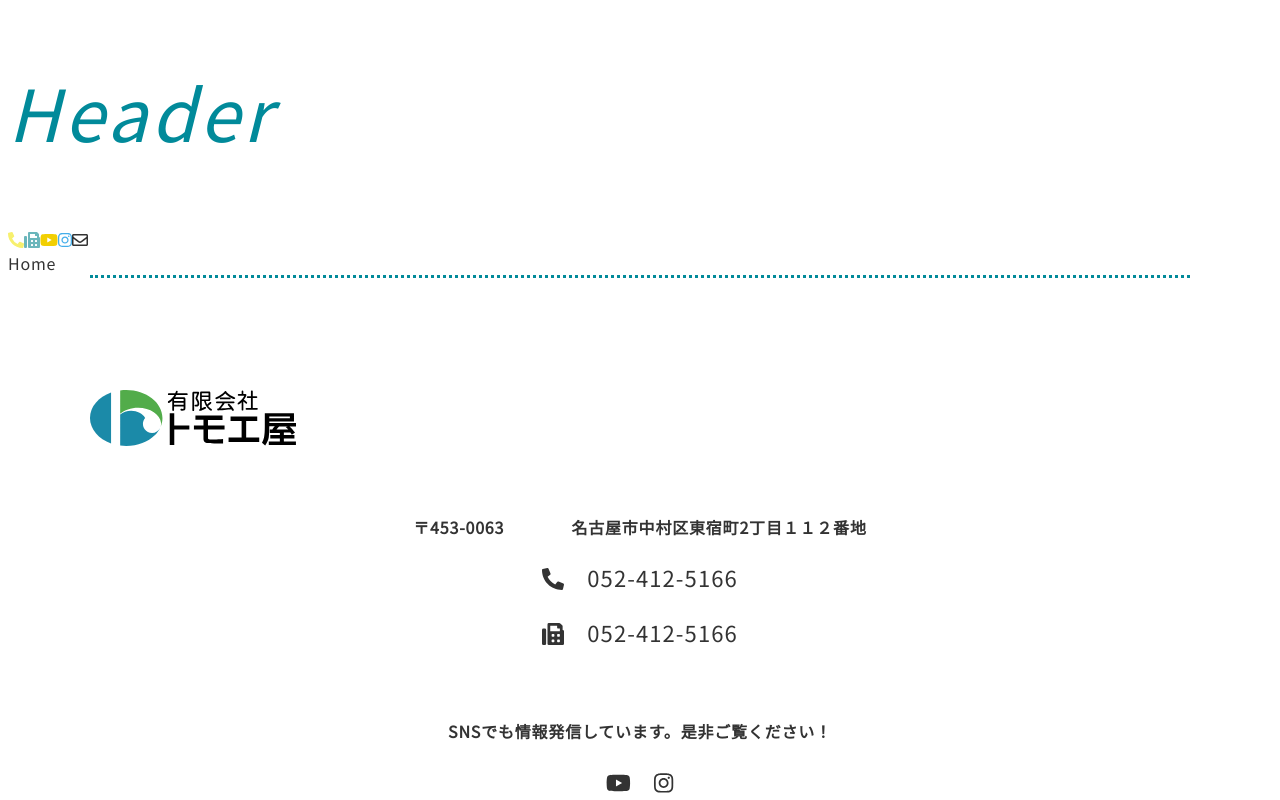
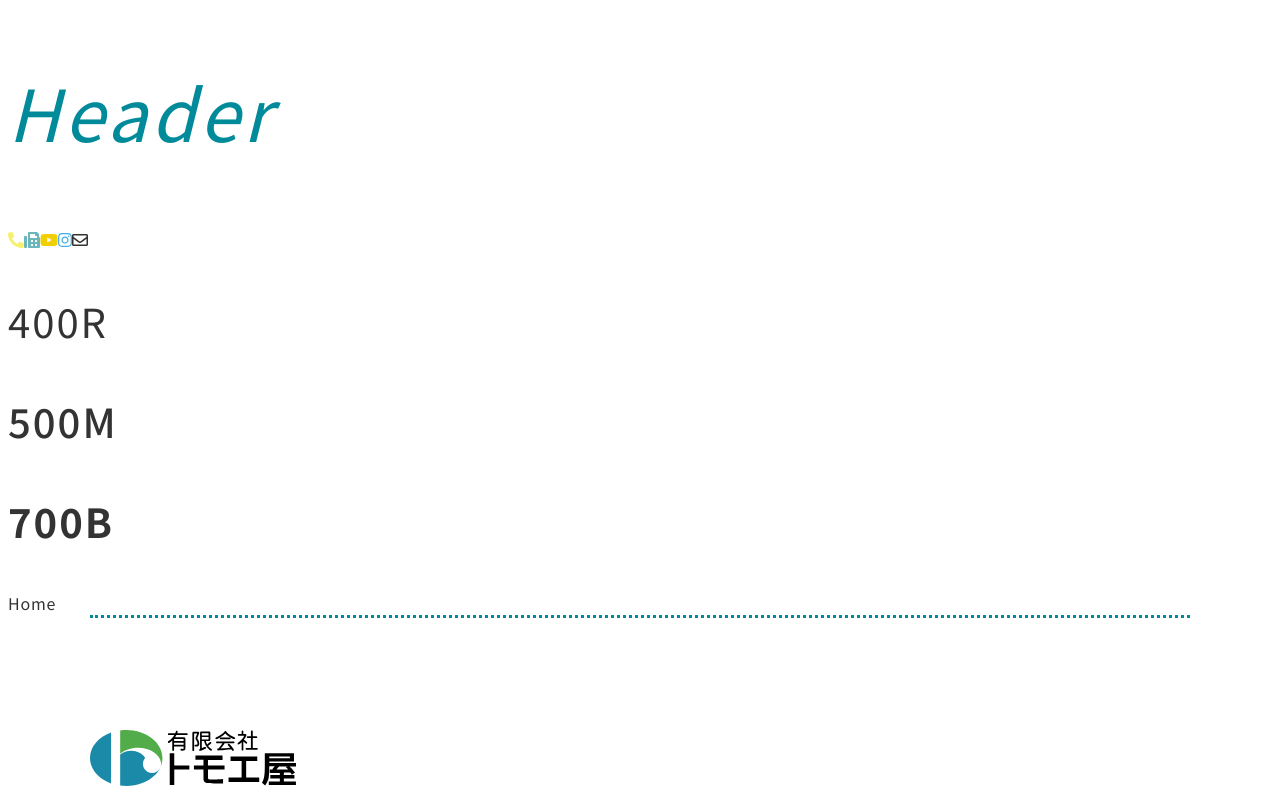
Before and after one commit to akitas-arrow/my-gatsby-project, a Gatsby site: page / in a window 1280 px wide. Shown: the top 800 px of the page. Built offline with nearby package versions, Linux system fonts and the light colour scheme; Gatsby itself is replaced by a stand-in of ours.

Commit message:
font weight 設定

```diff
--- a/src/components/Header/Header.js
+++ b/src/components/Header/Header.js
@@ -1,7 +1,9 @@
 import React from 'react'
 import styled from 'styled-components'
 import { FontAwesomeIcon } from '@fortawesome/react-fontawesome'
-import { Color, HeadingStyle, SpHeadingStyle} from '../shared/style.js'
+import { Color, HeadingStyle, SpHeadingStyle ,BasicTextStyle} from '../shared/style.js'
+import "fontsource-noto-sans-jp/500.css"
+import "fontsource-noto-sans-jp/700.css"
 
 function Header() {
     return (
@@ -12,6 +14,9 @@ function Header() {
             <FontAwesomeIcon icon={['fab', 'youtube']} color={Color.yellow}/>
             <FontAwesomeIcon icon={['fab', 'instagram']} color={Color.accents}/>
             <FontAwesomeIcon icon={['far', 'envelope']} color={Color.letter}/>
+            <Text04>400R</Text04>
+            <Text05>500M</Text05>
+            <Text07>700B</Text07>
         </Wrapper>
     )
 }
@@ -27,4 +32,22 @@ const Title = styled.h1`
     }
 `
 
+const Text04 = styled.p`
+    ${BasicTextStyle}
+    font-size: 40px;
+    font-weight: 400;
+`
+const Text05 = styled.p`
+    ${BasicTextStyle}
+    font-size: 40px;
+    font-weight: 500;
+`
+
+const Text07 = styled.p`
+    ${BasicTextStyle}
+    font-size: 40px;
+    font-weight: 700;
+`
+
+
 export default Header
```
